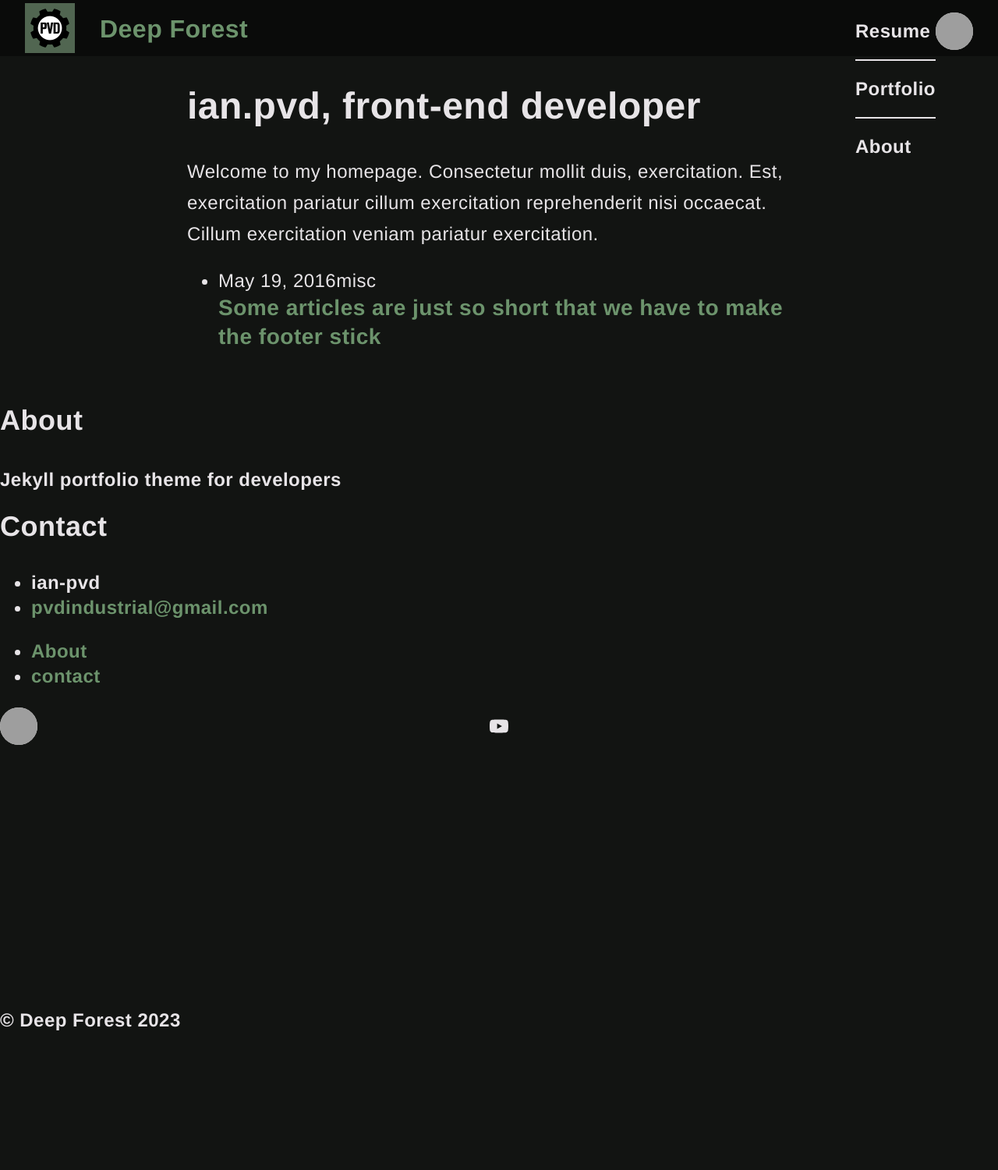
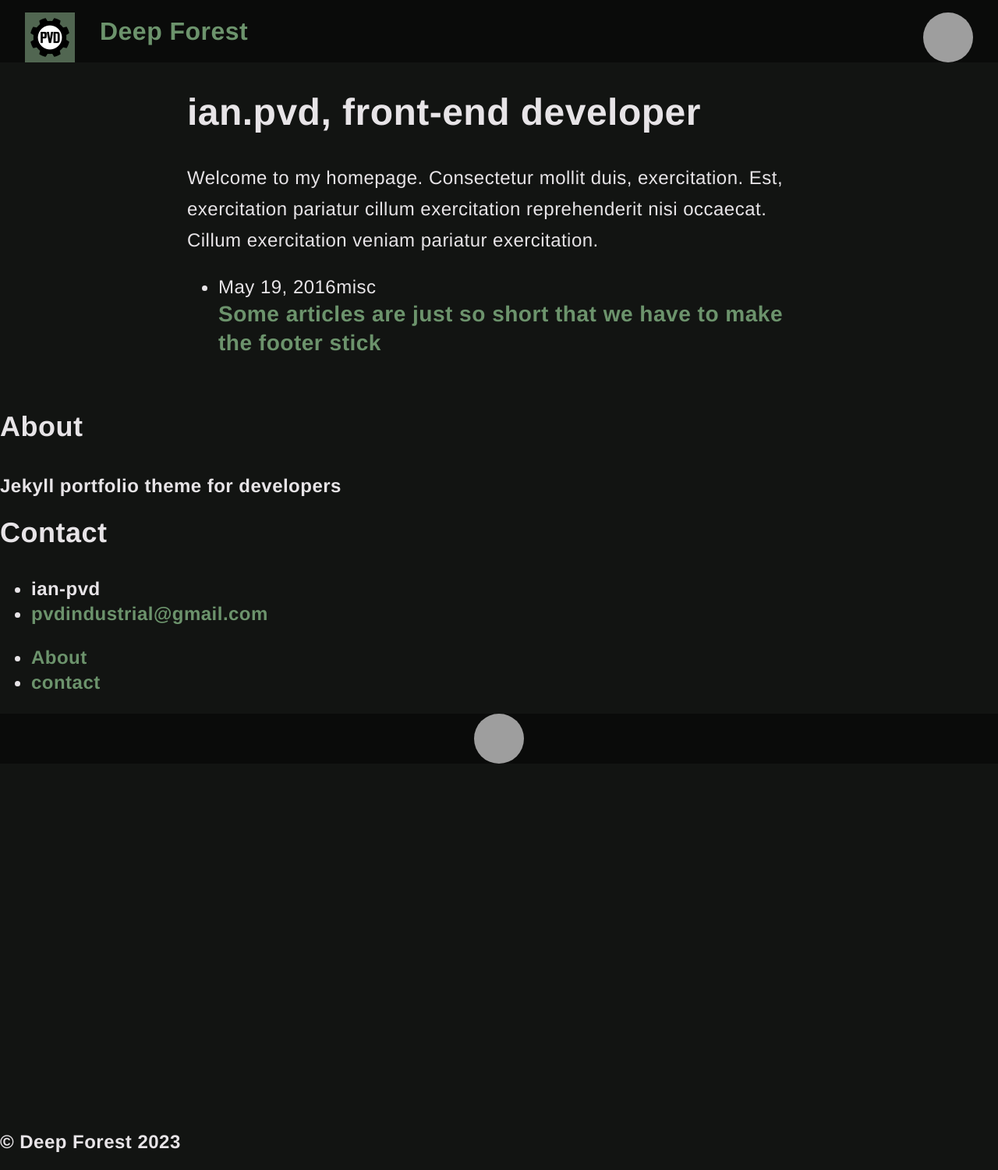
Before and after one commit to ian-pvd/deep-forest, a Jekyll site: the page built from index.md, in a window 1280 px wide. Shown: the whole page at 78% size. Built offline with Jekyll 4.4.1, drawn with Linux system fonts in a browser that asks for light colours; before the commit the page ends 1344 px from its top, so only the background shows below that; grey boxes are pictures that could not be loaded.

Commit message:
debug desktop social links

```diff
--- a/_sass/includes/site-header.scss
+++ b/_sass/includes/site-header.scss
@@ -41,10 +41,18 @@
 .site-header__logo {
 	width: clamp(2rem, 5vw, 4rem);
 	aspect-ratio: 1;
+
+	@media #{$desktop} {
+		margin: auto 0;
+	}
 }
 
 .site-header__title {
 	font-size: clamp(1.5rem, 4vw, 2rem);
+
+	@media #{$desktop} {
+		display: flex;
+	}
 }
 
 .site-header__title-link {
@@ -55,6 +63,10 @@
 	&:hover {
 		color: var(--c-link-hover);
 		text-decoration: none;
+	}
+
+	@media #{$desktop} {
+		margin: auto 0;
 	}
 }
 
@@ -78,9 +90,11 @@
 	}
 
 	@media #{$desktop} {
+
+		align-items: flex-start;
 		background-color: transparent;
 		flex-direction: row;
-		height: 72px; // TODO var
+		height: clamp(2rem, 5vw, 4rem);
 		left: auto;
 		margin: 0 0 0 auto;
 		overflow: unset;
@@ -89,7 +103,7 @@
 		top: auto;
 		transform: unset;
 		transition: unset;
-		width: auto;
+		width: calc(clamp(2rem, 5vw, 4rem));
 		z-index: 1;
 
 		&[aria-hidden="false"] {
@@ -102,6 +116,10 @@
 	list-style: none;
 	margin: 0;
 	padding: 0;
+
+	@media #{$desktop} {
+		display: none; // TODO
+	}
 }
 
 .site-header__nav-item {
@@ -140,8 +158,12 @@
 
 	@media #{$desktop} {
 		border-top: none;
-		margin-top: 0;
-		padding-top: 0;
+		left: 50%;
+		margin: 0 0 0 auto;
+		padding: 0;
+		position: absolute;
+		top: 0;
+		transform: translate(-50%, 0);
 	}
 }
 
--- a/_sass/includes/social-link-item.scss
+++ b/_sass/includes/social-link-item.scss
@@ -6,7 +6,11 @@
 	}
 
 	@media #{$desktop} {
-		margin: 0 0 0.75rem 0;
+		margin: 0 1.5rem 1.5rem;
+
+		&:first-child {
+			margin-right: 1.5rem;
+		}
 	}
 }
 
--- a/_sass/includes/social-links.scss
+++ b/_sass/includes/social-links.scss
@@ -3,6 +3,7 @@
 
 	@media #{$desktop} {
 		overflow: hidden;
+		padding: 0;
 	}
 }
 
@@ -10,15 +11,15 @@
 	display: none;
 
 	@media #{$desktop} {
-		aspect-ratio: 1;
-		border-radius: 50%;
+		background-color: var(--c-site-header);
+		border: none;
+		cursor: pointer;
 		display: block;
+		margin: 0 auto;
 		overflow: hidden;
+		padding: 0;
 		position: relative;
-		padding: 0;
-		// width: clamp(2rem, 5vw, 4rem);
-		width: 3rem;
-		border: none;
+		z-index: 1;
 	}
 }
 
@@ -29,6 +30,12 @@
 	width: 100%;
 	position: relative;
 	z-index: 1;
+
+	@media #{$desktop} {
+		border-radius: 50%;
+		width: clamp(2rem, 5vw, 4rem);
+		height: clamp(2rem, 5vw, 4rem);
+	}
 }
 
 .social-links__menu {
@@ -41,11 +48,13 @@
 	padding: 0;
 
 	@media #{$desktop} {
+		background-color: var(--c-site-header);
 		flex-flow: column nowrap;
+		padding: 1.5rem 0 0;
+		transform: translate(0, -100%);
+		transition-duration: 0.25s;
 		transition-property: transform;
 		transition-timing-function: ease-in-out;
-		transition-duration: 0.25s;
-		transform: translate(0, -100%);
 		z-index: 0;
 
 		&[aria-hidden="false"] {
--- a/_sass/variables.scss
+++ b/_sass/variables.scss
@@ -18,7 +18,7 @@
 	--underline-thickness: 2px;
 	--border-hr: 2px solid currentColor;
 	--size-offset: 0.1em; // define offset using ~2px for 20px font size.
-	--size-site-header: 72px;
+	--size-site-header: 80px;
 }
 
 /* Theme Colorway Variables */
```
